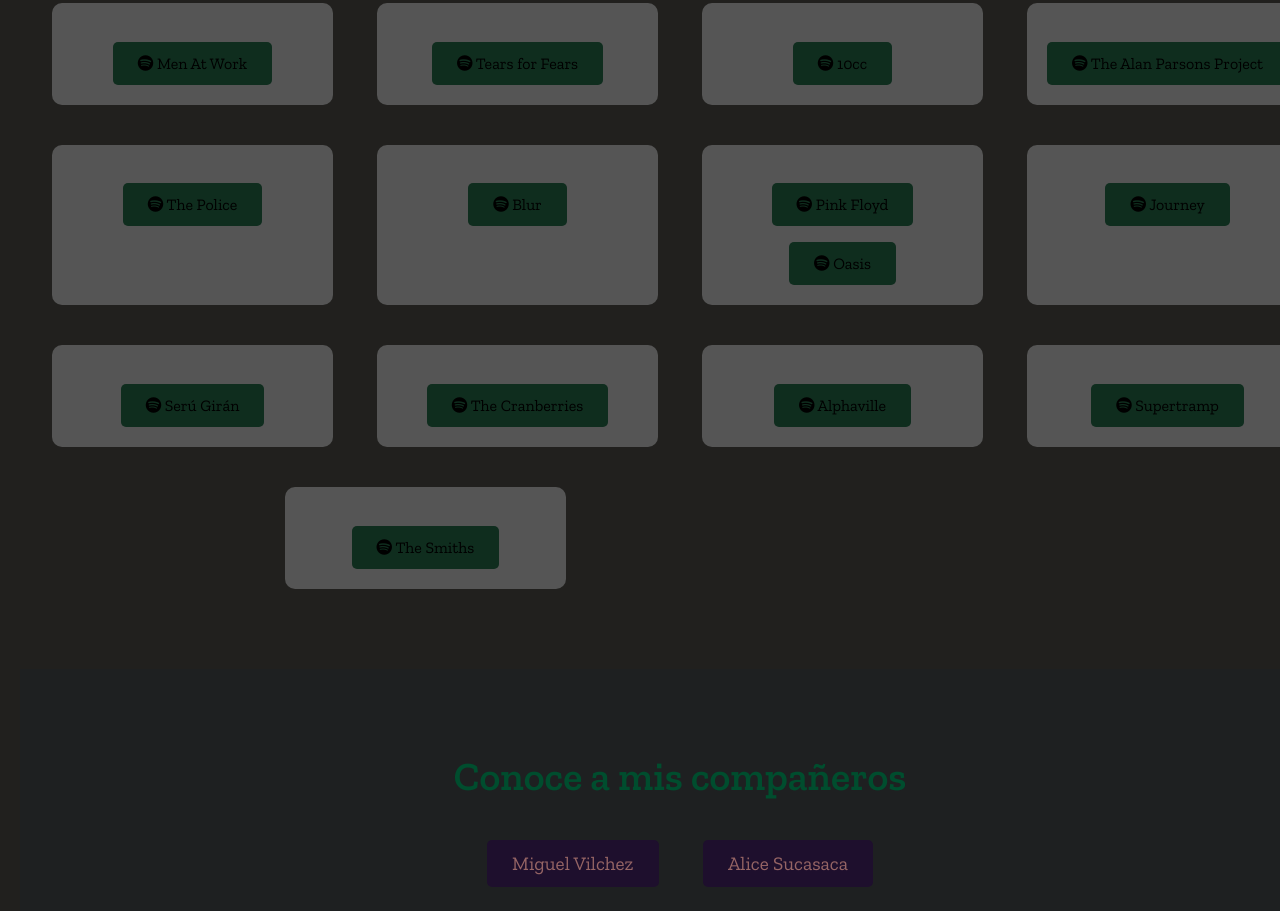
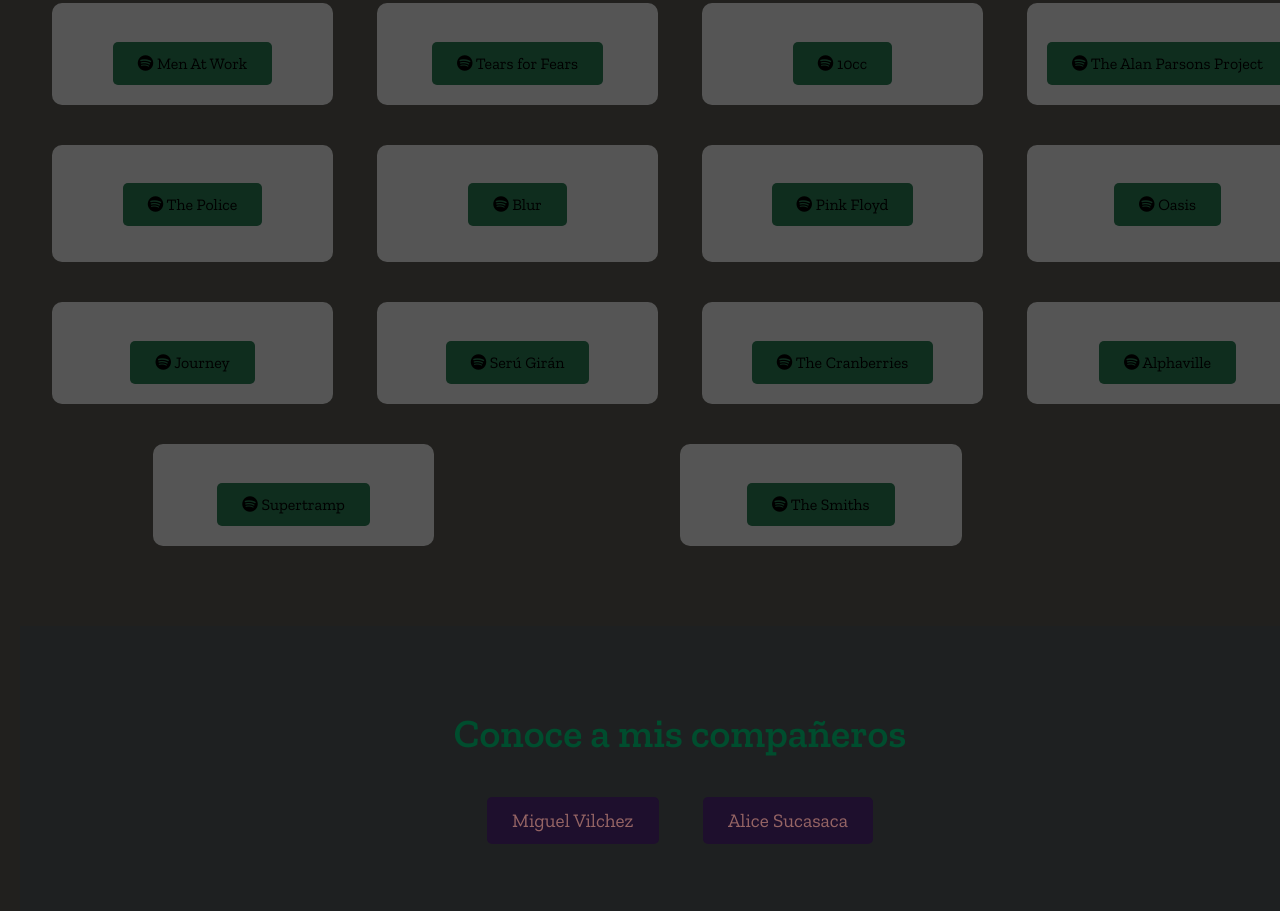
Before and after one commit to Jose-Alejandro-Sabino-Romero-Salas/Jose-Alejandro-Sabino-Romero-Salas.github.io, a plain HTML site: page index.html in a window 1280 px wide. Shown: the part 2391-3302 px from the top of the page. Drawn offline with nearby package versions, Linux system fonts and the light colour scheme.

Commit message:
Update index.html

```diff
--- a/index.html
+++ b/index.html
@@ -639,7 +639,6 @@
             <i class="fab fa-spotify"></i> Tears for Fears
         </a>
     </div>
-        <!--1-->
         <div class="caja-cantante">
             <h3></h3>
 
@@ -647,7 +646,7 @@
                 <i class="fab fa-spotify"></i> 10cc
             </a>
         </div>
-        <!--2-->
+
         <div class="caja-cantante">
             <h3></h3>
             <a href="https://open.spotify.com/artist/2m62cc253Xvd9qYQ8d2X3d?si=Rytx9NrWSqyl18s_twOINw" target="_blank" class="spotify-link">
@@ -674,12 +673,13 @@
             <a href="https://open.spotify.com/artist/0k17h0D3J5VfsdmQ1iZtE9?si=fFY8WeiISNGH2mOHai22bA" target="_blank" class="spotify-link">
                 <i class="fab fa-spotify"></i> Pink Floyd
             </a>
-            <p> <p></p>
-            <a href="https://open.spotify.com/artist/2DaxqgrOhkeH0fpeiQq2f4?si=TN_qO7CPTwqXsZ2hB3wNFQ" target="_blank" class="spotify-link">
+        </div>
+        <div class="caja-cantante">
+            <h3></h3>
+            <a href="https://open.spotify.com/artist/2DaxqgrOhkeH0fpeiQq2f4?si=fVe72wJsRNO5Mw7coWK3pw" target="_blank" class="spotify-link">
                 <i class="fab fa-spotify"></i> Oasis
             </a>
         </div>
-        <!--5-->
         <div class="caja-cantante">
             <h3></h3>
             <a href="https://open.spotify.com/artist/0rvjqX7ttXeg3mTy8Xscbt?si=04w_Vl3nQqKSvK7m71d2bQ" target="_blank" class="spotify-link">
```
